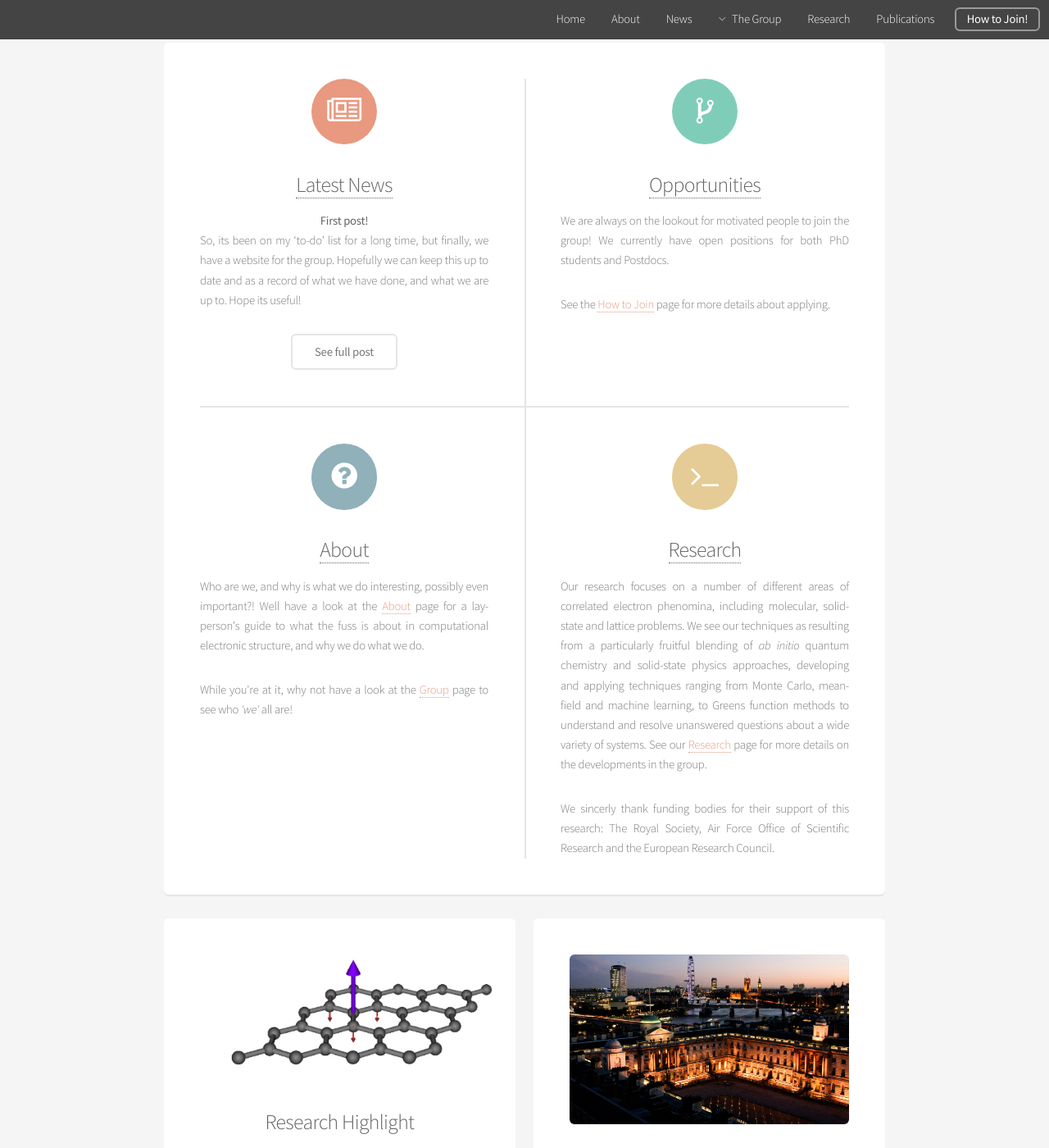
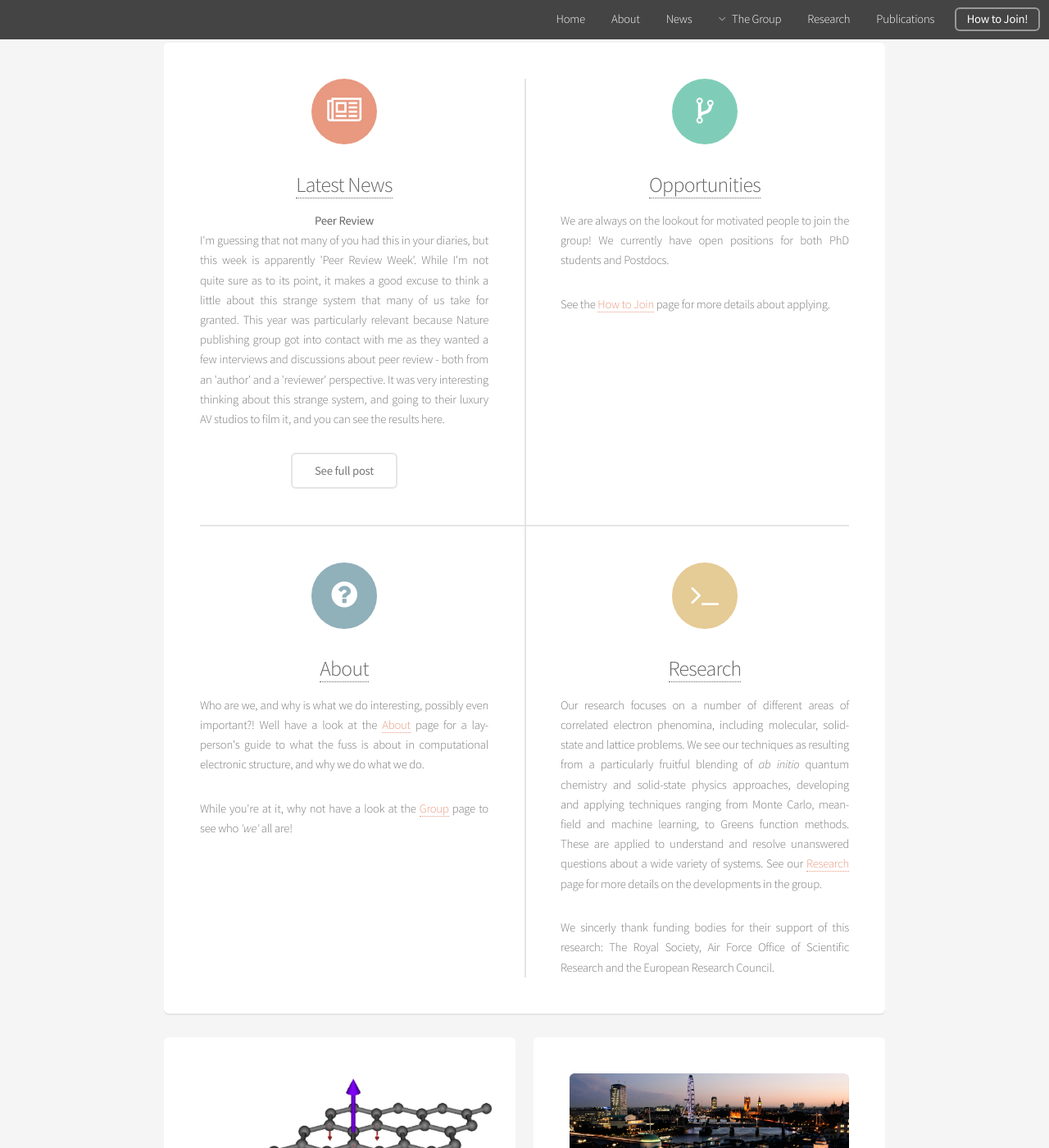
Before and after one commit to ghb24/boothgroupwebsite, a Jekyll site: the page built from index.html, in a window 1280 px wide and 1400 px high, scrolled down 938 px. Shown: the whole window at 82% size. Built offline with Jekyll 4.4.1, drawn with Linux system fonts in a browser that asks for light colours; the list of posts is cut into pages by our own code.

Commit message:
Post on peer review

```diff
--- /dev/null
+++ b/_posts/2017-09-13-peer-review.md
@@ -0,0 +1,22 @@
+---
+title: Peer Review
+layout: post
+---
+
+<p align='justify'>
+I'm guessing that not many of you had this in your diaries, but this week is apparently <em>'Peer Review Week'</em>. While I'm not quite sure as to its point, it makes a good excuse to think a little about this strange system that many of us take for granted. This year was particularly relevant because Nature publishing group got into contact with me as they wanted a few interviews and discussions about peer review - both from an 'author' and a 'reviewer' perspective. It was very interesting thinking about this strange system, and going to their luxury AV studios to film it, and you can see the results <a href='https://masterclasses.nature.com/courses/205'>here</a>.
+</p>
+
+<!-- more -->
+
+<p align='justify'>
+Despite frustrations, I do think that peer review is an incredibly important part of academia, and one which we rightly hold in high regard. However, there is also no doubt that it is a flawed system too, too much at the whims of the few reviewers who do not take the job seriously, and the disproportionate impact of perceived 'luxury' journals. I have one colleague who refuses to do any peer review at all - their argument that they shouldn't be expected to add significant value for free to a commercial product with their very specialised and hard earned expertise. Especially in the era of unprecedented profits for journals, the Elsevier boycott etc, I don't see this as an argument without merit. Then there are the questions about how to make the process fairer for authors too. Should we scrap anonymous reviewer? Personally, I see anonymity an important part of peer review, and would refuse to do an open peer review (which Nature are currently trialling for Nature Comms), but that anonymity should be used as a shield, rather than a sword. How about ensuring that authors are anonymous? While this won't work in all cases, I think this is something worth considering - even better if the authors and affiliations were anonymous from the Editors too...?
+</p>
+
+<p align='justify'>
+So, why do we do peer review? Well, the standard answer is that we want someone to do it for us when <em>we</em> publish a paper. There is certainly a degree of truth in this, but that is hardly a recipe to facilitate change in a system if we think it is broken. The point of view I take, is that I don't do it for the journals benefit, but rather for my own. There are so many interesting papers that come through my news feed each morning, that I hardly get a chance to read all the abstracts I would want to, let alone full papers in depth. Being a reviewer forces me to study someones work in depth, try to see it through the eyes of the authors, and get beyond the salesmanship and have a chance to influence the direction of travel, even if only in a small way. I then personally benefit in my own research by trying to understand others motivations and rationalizations for their work, and ensure that we keep these skills of being able to see other researchers work, from the big picture to the technical details, without the biases which can easily creep into ones own research directions.
+</p>
+
+<p align='justify'>
+How would you improve the peer review process?
+</p>
--- a/index.html
+++ b/index.html
@@ -49,7 +49,7 @@ layout: default
             <!-- <span class="icon major fa-cog fa-spin fa-3x fa-fw"></span> -->
             <!-- <span class="sr-only">Loading...</span> -->
             <h3><a href="{{ site.baseurl }}/research">Research</a></h3>
-            <p align="justify">Our research focuses on a number of different areas of correlated electron phenomina, including molecular, solid-state and lattice problems. We see our techniques as resulting from a particularly fruitful blending of <em>ab initio</em> quantum chemistry and solid-state physics approaches, developing and applying techniques ranging from Monte Carlo, mean-field and machine learning, to Greens function methods to understand and resolve unanswered questions about a wide variety of systems. See our <a href="{{ site.baseurl }}/research">Research</a> page for more details on the developments in the group.</p>
+            <p align="justify">Our research focuses on a number of different areas of correlated electron phenomina, including molecular, solid-state and lattice problems. We see our techniques as resulting from a particularly fruitful blending of <em>ab initio</em> quantum chemistry and solid-state physics approaches, developing and applying techniques ranging from Monte Carlo, mean-field and machine learning, to Greens function methods. These are applied to understand and resolve unanswered questions about a wide variety of systems. See our <a href="{{ site.baseurl }}/research">Research</a> page for more details on the developments in the group.</p>
             <p align="justify">We sincerly thank funding bodies for their support of this research: The Royal Society, Air Force Office of Scientific Research and the European Research Council.</p>
             <!-- <span class="image featured"><img src="{{ site.baseurl }}/assets/images/Kings1.jpg" alt="" /></span> -->
 		</section>
```
